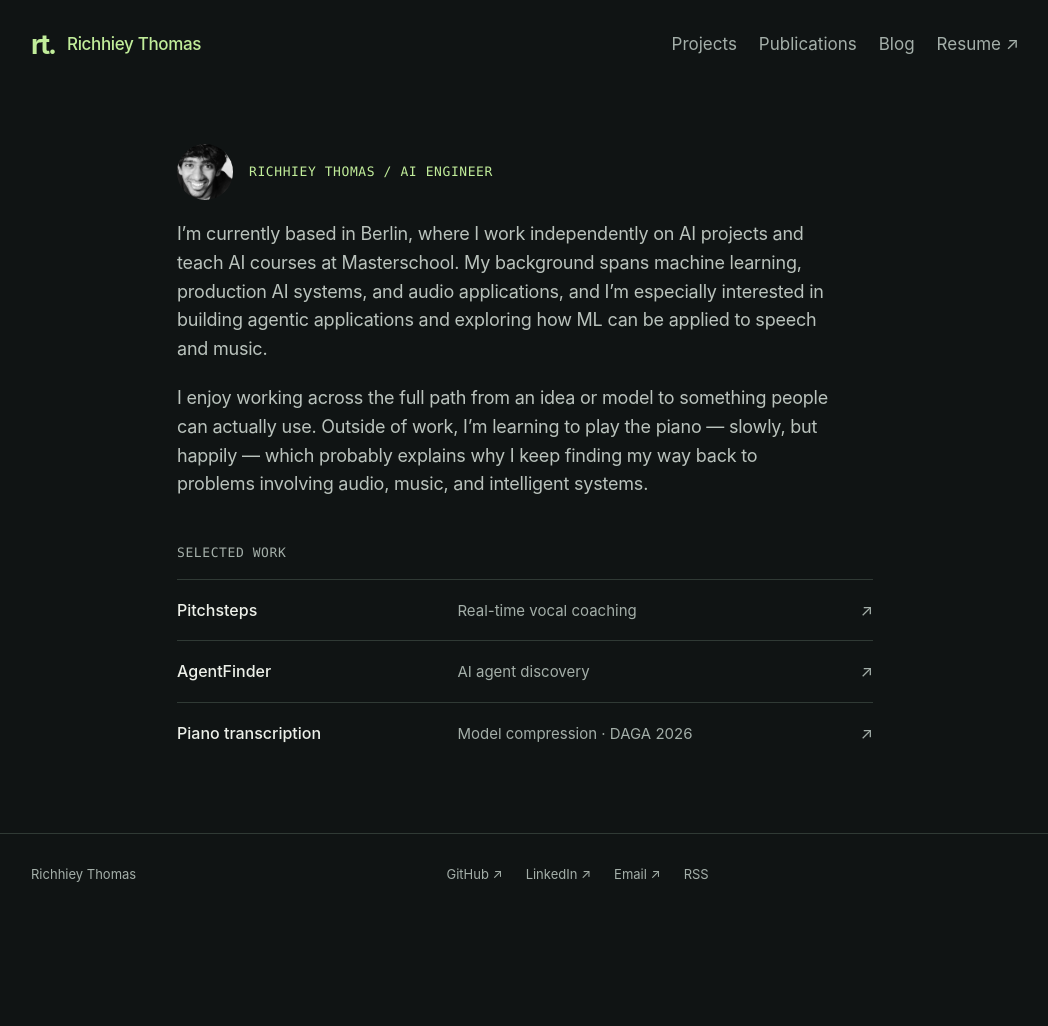
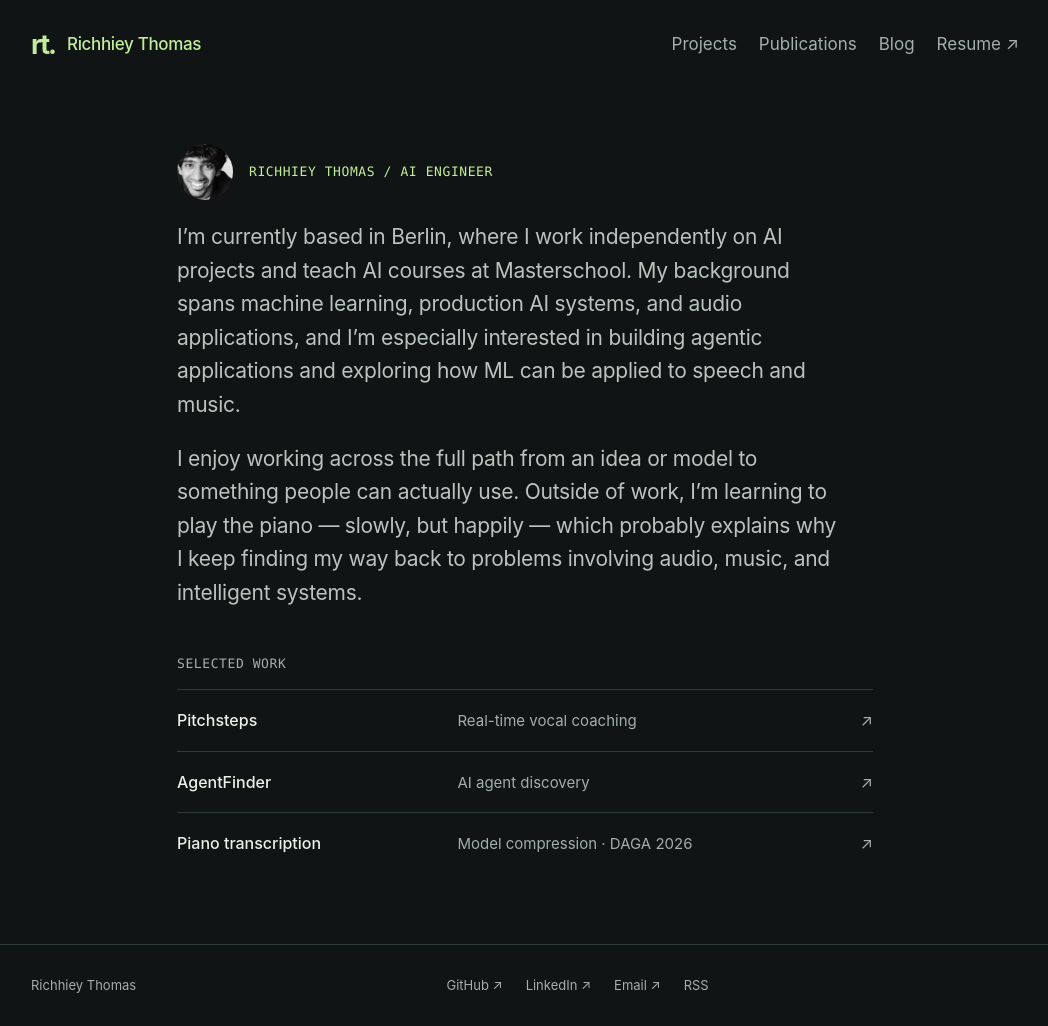
Before and after one commit to richhiey/richhiey.github.io, a Jekyll site: the page built from index.md, in a window 1280 px wide. Shown: the whole page, without its empty margins (115-1163 px from the left). Built offline with Jekyll 4.4.1, drawn with Linux system fonts in a browser that asks for light colours; before the commit the page ends 916 px from its top, so only the background shows below that.

```diff
--- a/_sass/minima/_portfolio.scss
+++ b/_sass/minima/_portfolio.scss
@@ -8,7 +8,7 @@
   --line: #303a35;
   --type-nav: 17px;
   --type-label: 13px;
-  --type-hero: 18px;
+  --type-hero: 21px;
   --type-project: 16px;
   --type-description: 15px;
   --label-tracking: .045em;
@@ -79,7 +79,7 @@
 .research-post { max-width: none; }
 .research-post .research-figure { width: 100%; max-width: 988px !important; transform: none; }
 @media (max-width: 700px) {
-  :root { --type-hero: 17px; --space-section: 36px; }
+  :root { --type-hero: 20px; --space-section: 36px; }
   .wrapper { padding: 0 24px; }
   .header-inner { min-height: 0; padding-top: 20px; padding-bottom: 14px; flex-direction: column; align-items: flex-start; gap: 12px; }
   .site-nav { display: grid; grid-template-columns: 1fr 1fr; width: 100%; gap: 2px 20px; }
```
